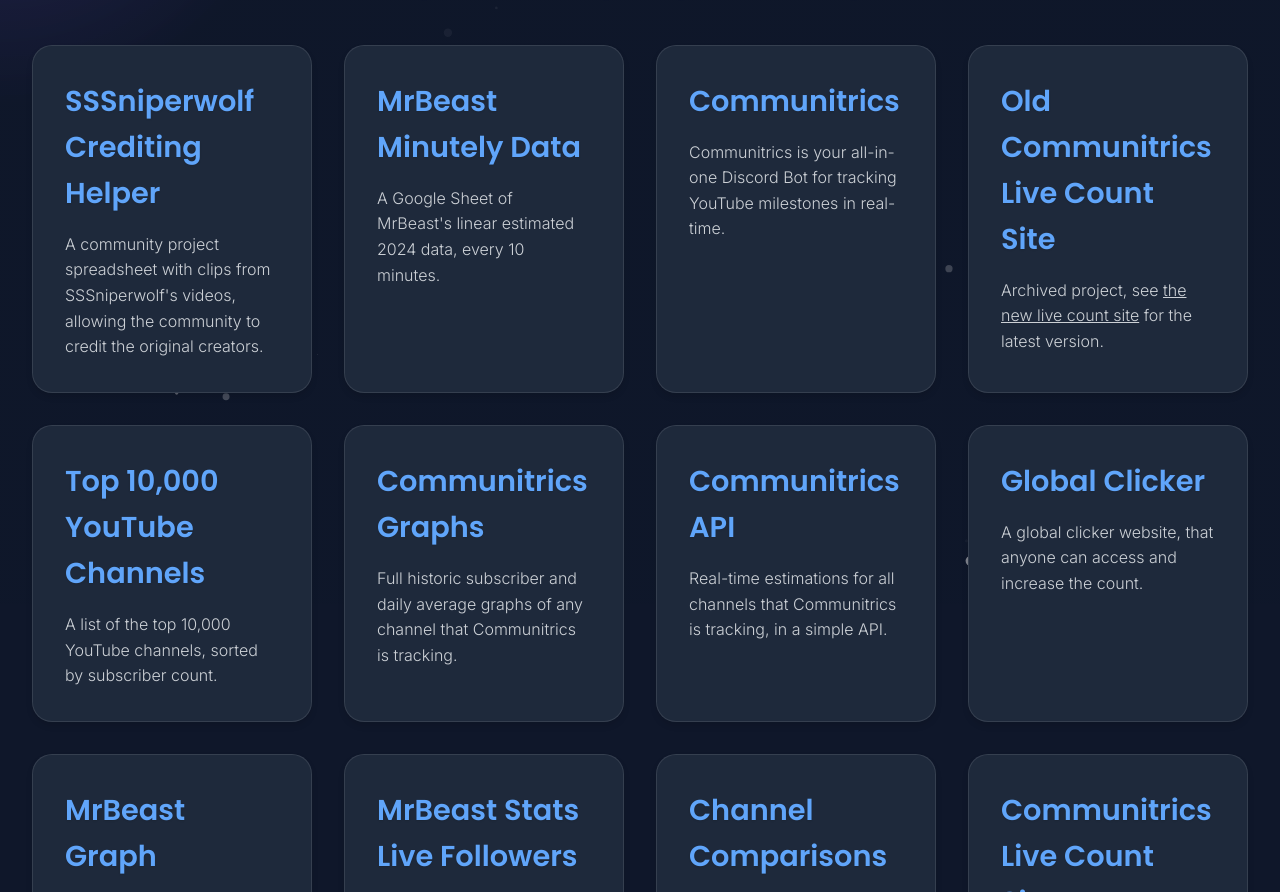
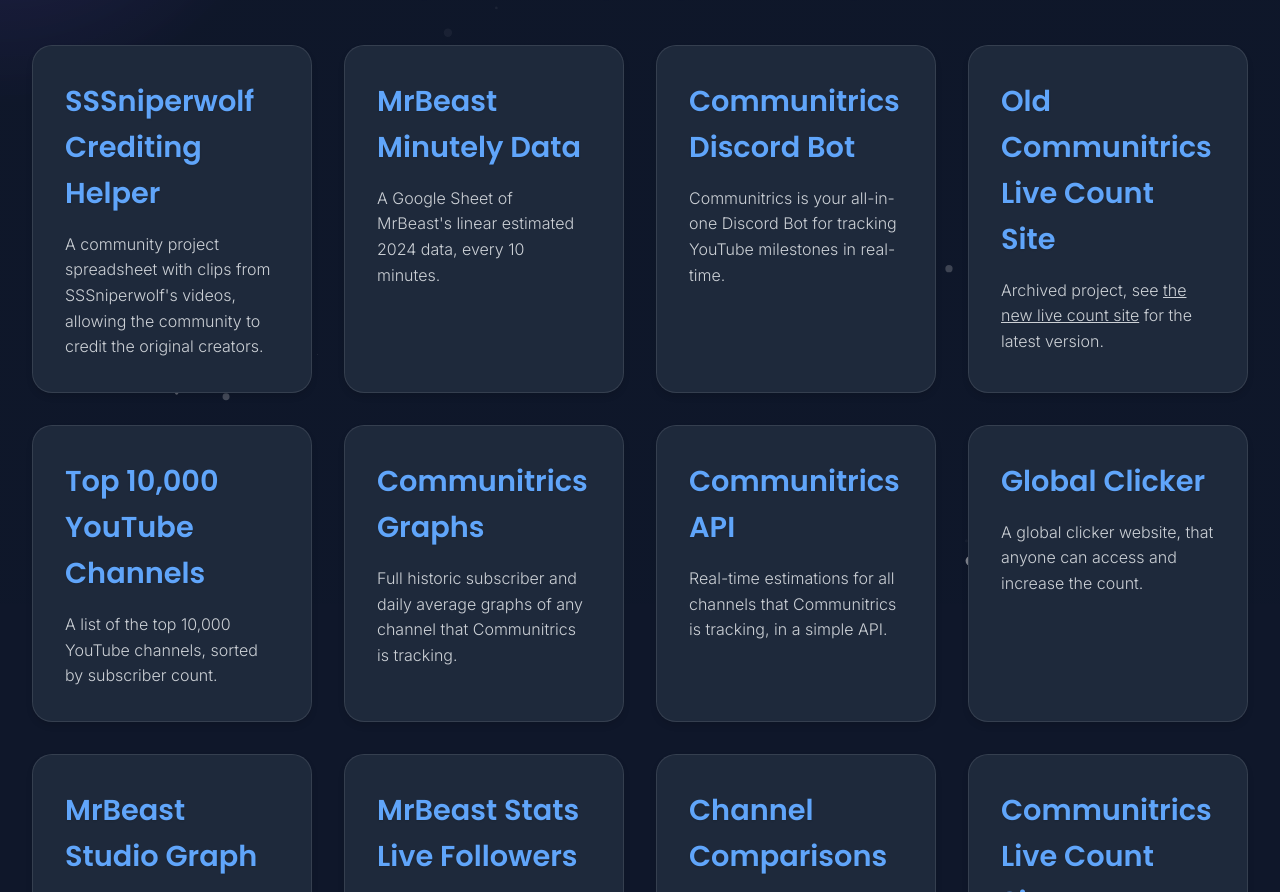
Before and after one commit to charlie-ashford/portfolio, a plain HTML site: page index.html in a window 1280 px wide. Shown: the part 196-1088 px from the top of the page. Drawn offline with Linux system fonts and the light colour scheme.

Commit message:
fix linksd

```diff
--- a/index.html
+++ b/index.html
@@ -452,7 +452,7 @@
         <p>A Google Sheet of MrBeast's linear estimated 2024 data, every 10 minutes.</p>
       </div>
       <div class="tile" data-project="3">
-        <h2>Communitrics</h2>
+        <h2>Communitrics Discord Bot</h2>
         <p>Communitrics is your all-in-one Discord Bot for tracking YouTube milestones in real-time.</p>
       </div>
       <div class="tile" data-project="4">
@@ -477,7 +477,7 @@
         <p>A global clicker website, that anyone can access and increase the count.</p>
       </div>
       <div class="tile" data-project="9">
-        <h2>MrBeast Graph</h2>
+        <h2>MrBeast Studio Graph</h2>
         <p>Real-time graph of MrBeast's studio subscriber count, powered by <a
             href="https://viewstats.com/">Viewstats</a>.</p>
       </div>
@@ -564,23 +564,23 @@
           description: `<strong style="font-size: 110%;">Began:</strong> <span style="font-size: 110%;">October 2023</span><br><strong style="font-size: 110%;">Status:</strong> <span style="font-size: 110%;">Archived</span><br><br>The only non-statistics project on here! A community project spreadsheet with clips from SSSniperwolf's videos, allowing the community to credit the original creators.<br><br>This spreadsheet was filled in with information from the community. Anyone could choose a SSSniperwolf video, try to find the original creators of the clips in the video, and credit + contact them, all through the spreadsheet.`,
           image: "images/project12.png",
           imageClass: "widest-image",
-          link: "https://communitrics.github.io/top-youtube-channels/"
+          link: "https://docs.google.com/spreadsheets/d/1fYT2b7J6T8QKbwszbdrFMq5alKdq86eDPPtnwV_lsIM/"
         },
         2: {
           title: "MrBeast Minutely Data",
           description: `<strong style="font-size: 110%;">Began:</strong> <span style="font-size: 110%;">January 2024</span><br><strong style="font-size: 110%;">Status:</strong> <span style="font-size: 110%;">Archived</span><br><br>A Google Sheet of MrBeast's linear estimated 2024 data, every 10 minutes.<br><br>This sheet is no longer updated, as all data is on Communitrics and the other projects now. The sheet is still available to view, and includes January - March 2024.`,
           image: "images/project11.png",
           imageClass: "wide-image",
-          link: "https://communitrics.github.io/top-youtube-channels/"
+          link: "https://docs.google.com/spreadsheets/d/1JoC39zfLLrKUBxyqLBOIPA8KvYmqkfZIAM1BFoUAH9o/"
         },
         3: {
-          title: "Communitrics",
+          title: "Communitrics Discord Bot",
           description: `<strong style="font-size: 110%;">Began:</strong> <span style="font-size: 110%;">Feb 2024</span><br><strong style="font-size: 110%;">Status:</strong> <span style="font-size: 110%;">Actively Developing</span><br><br>Communitrics is your all-in-one Discord Bot for tracking YouTube milestones in real-time.<br><br>Currently tracking 1,700+ YouTube channels, we allow for average calculations, overtaking date estimations, video upload notifying, future subscriber estimations, and of course, the main feature being real-time embeds and messages when your favorite channels reach new milestones.`,
           image: "images/project1.png",
           link: "https://github.com/communitrics"
         },
         4: {
-          title: `Old Communitrics Live Count <br> Site`,
+          title: `Old Communitrics Live Count Site`,
           description: `<strong style="font-size: 110%;">Began:</strong> <span style="font-size: 110%;">March 2024</span><br><strong style="font-size: 110%;">Status:</strong> <span style="font-size: 110%;">Archived</span><br><br>Archived project, see <span style="text-decoration: underline; cursor: pointer;" onclick="window.location.href='https://communitrics.vercel.app';">the new live count site</span> for the latest version.`,
           image: "images/project8.png",
           imageClass: "wide-image",
@@ -615,7 +615,7 @@
           link: "https://charlie-ashford.github.io/globalCounter/",
         },
         9: {
-          title: "MrBeast Graph",
+          title: "MrBeast Studio Graph",
           description: `<strong style="font-size: 110%;">Began:</strong> <span style="font-size: 110%;">May 2024</span><br><strong style="font-size: 110%;">Status:</strong> <span style="font-size: 110%;">Complete / Making Improvements</span><br><br>Real-time graph of MrBeast's studio subscriber count, powered by <span style="text-decoration: underline; cursor: pointer;" onclick="window.location.href='https://viewstats.com';">Viewstats</span>.<br><br>A complete graph of the MrBeast channel studio subscriber count, with historic hourly and daily data, and a live graph of the current count. All powered by Viewstats.`,
           image: "images/project3.png",
           imageClass: "wide-image",
```
